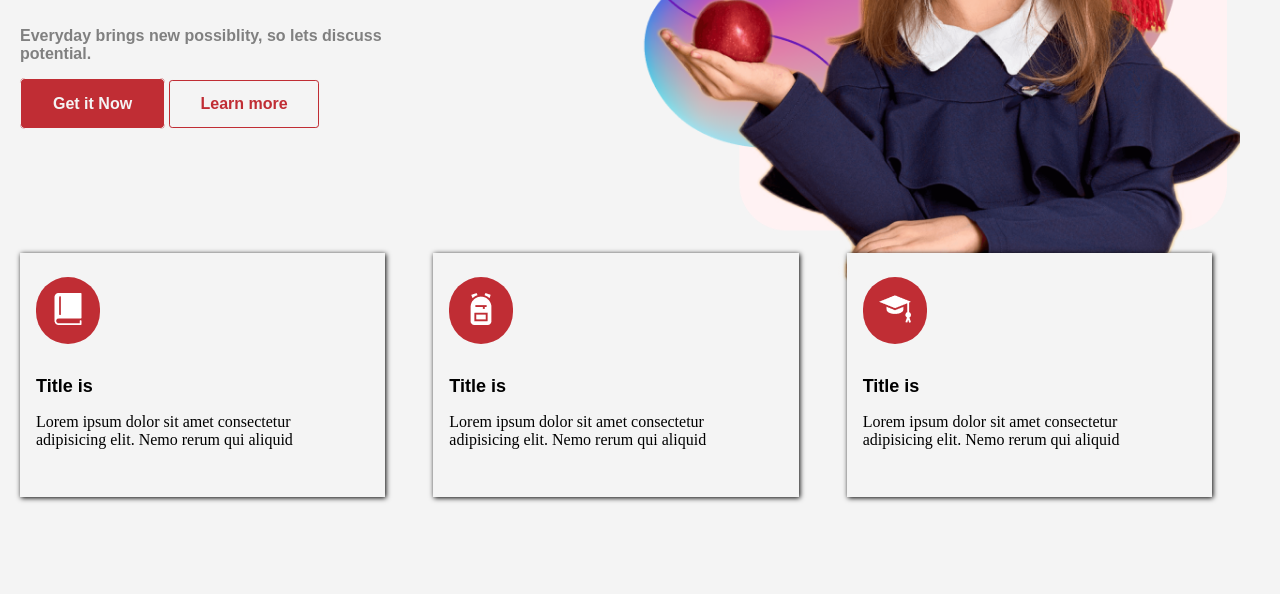
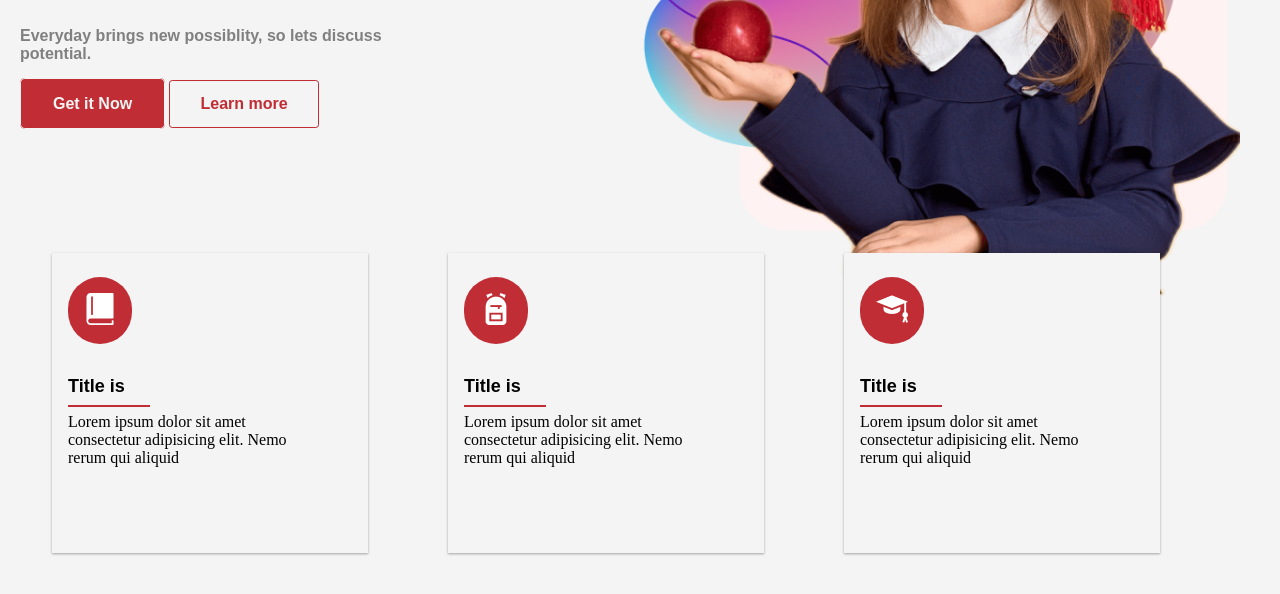
Before and after one commit to rahulneal/graduate, a plain HTML site: page index.html in a window 1280 px wide. Shown: the part 452-1046 px from the top of the page. Drawn offline with Linux system fonts and the light colour scheme.

Commit message:
last update

```diff
--- a/style.css
+++ b/style.css
@@ -147,6 +147,7 @@ border-radius: .3rem;
     flex-direction: row;
 
 
+
 }
 .cards ul li{
     /* border: 1px solid var(--secondary); */
@@ -154,9 +155,12 @@ border-radius: .3rem;
     margin-right: 3rem;
     margin-top: -3rem;
     background-color: var(--primary);
-    box-shadow: 1px 1px 5px ;
+    box-shadow: 0 1px 3px rgba(0,0,0,0.12), 0 1px 2px rgba(0,0,0,0.24);
     margin-bottom: 5rem;
     padding-right: 1rem;
+    height: 300px;
+    width: 300px;
+    margin-left: 2rem;
 }
 /* .cards ul li{
     border:1px solid black ;
@@ -184,7 +188,16 @@ border-radius: .3rem;
     margin-bottom: 1rem;
     font-family: Arial, Helvetica, sans-serif;
     font-size: large;
+    position: relative;
 
+}
+.card-content h3::after{
+    content: " ";
+    border: 1px solid var(--third);
+    position: absolute;
+    width: 80px;
+    left: 0;
+    bottom: -10px;
 }
 .card-content button{
     background-color: #C02D34;
```
